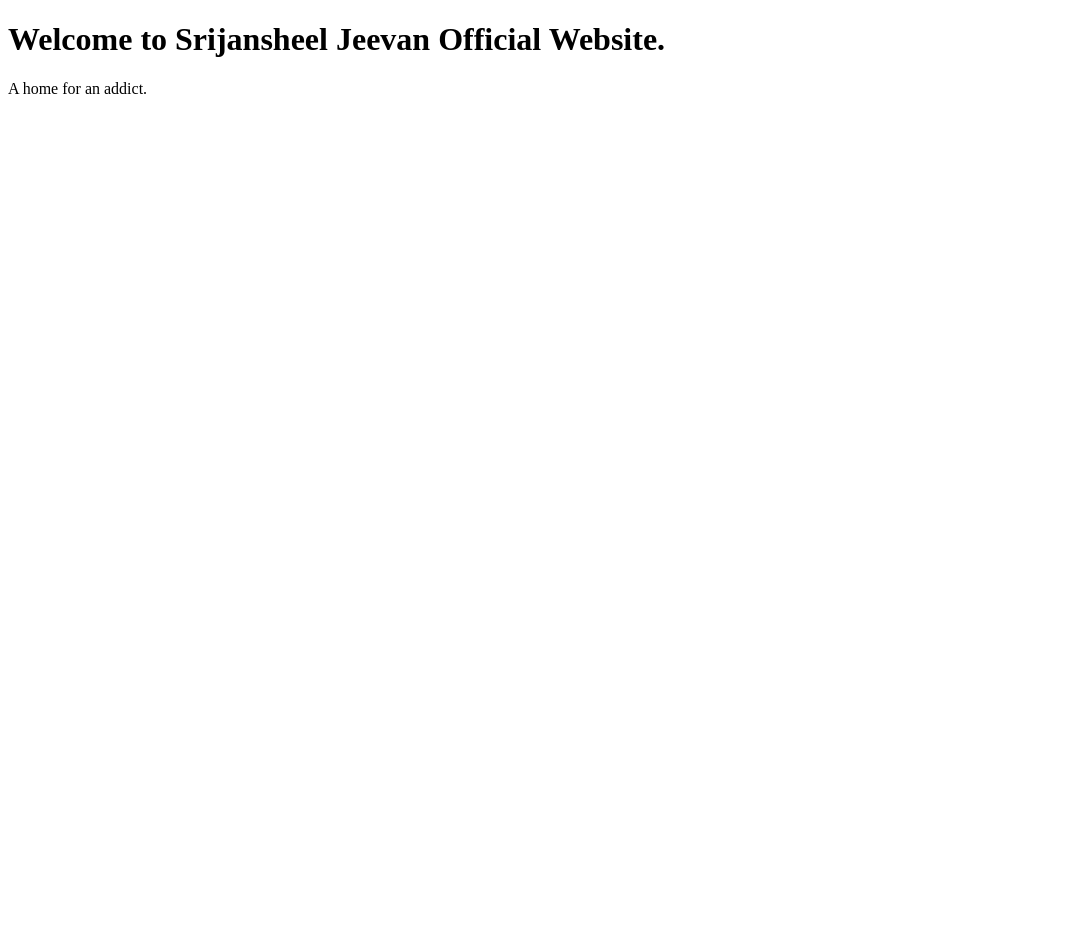
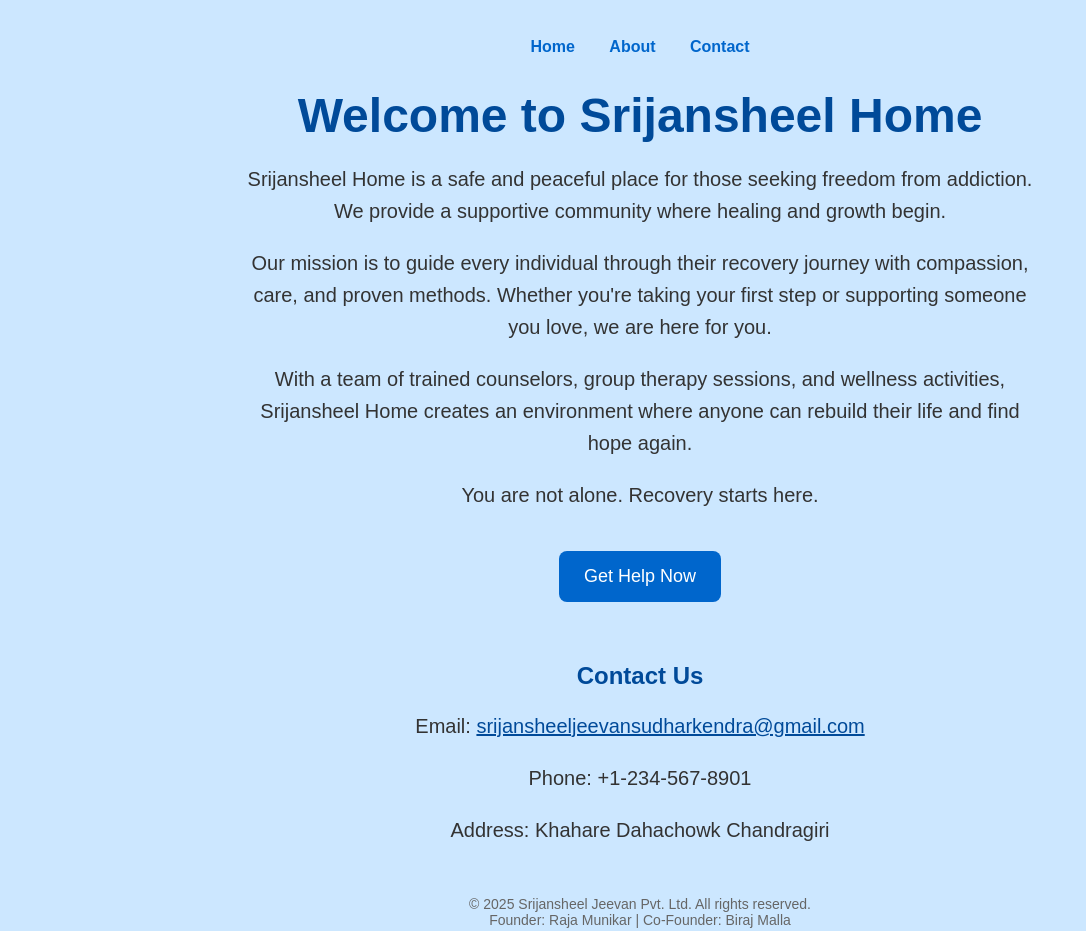
Before and after one commit to billionaire1-glitch/srijansheel_website, a plain HTML site: page index.html in a window 1280 px wide. Shown: the whole page, without its empty margins (0-1086 px from the left). Before the commit the page ends 800 px from the top, so only its background shows below. Drawn offline with Linux system fonts and the light colour scheme.

Commit message:
Update index.html

```diff
--- a/index.html
+++ b/index.html
@@ -1,10 +1,101 @@
 <!DOCTYPE html>
 <html>
 <head>
-    <title>My Business</title>
+    <title>Srijansheel Home - A Home for Addicts</title>
+    <style>
+        body {
+            background-color: #cce7ff; /* Light blue mixed with white */
+            color: #333333; /* Darker text for readability */
+            font-family: Arial, sans-serif;
+            text-align: center;
+            padding: 30px;
+        }
+
+        nav {
+            margin-bottom: 30px;
+        }
+
+        nav a {
+            margin: 0 15px;
+            text-decoration: none;
+            color: #0066cc;
+            font-weight: bold;
+        }
+
+        h1 {
+            color: #004a99;
+            font-size: 48px;
+            margin-bottom: 20px;
+        }
+
+        p {
+            font-size: 20px;
+            max-width: 800px;
+            margin: 0 auto 20px;
+            line-height: 1.6;
+        }
+
+        .button {
+            display: inline-block;
+            background-color: #0066cc;
+            color: white;
+            padding: 15px 25px;
+            text-decoration: none;
+            border-radius: 8px;
+            margin-top: 20px;
+            font-size: 18px;
+        }
+
+        footer {
+            margin-top: 50px;
+            font-size: 14px;
+            color: #666666;
+        }
+    </style>
 </head>
 <body>
-    <h1>Welcome to Srijansheel Jeevan Official Website.</h1>
-    <p>A home for an addict.</p>
+
+    <!-- Navigation Menu -->
+    <nav>
+        <a href="#home">Home</a>
+        <a href="#about">About</a>
+        <a href="#contact">Contact</a>
+    </nav>
+
+    <!-- Home Section -->
+    <h1 id="home">Welcome to Srijansheel Home</h1>
+
+    <p>
+        Srijansheel Home is a safe and peaceful place for those seeking freedom from addiction.
+        We provide a supportive community where healing and growth begin.
+    </p>
+
+    <p>
+        Our mission is to guide every individual through their recovery journey with compassion, care, and proven methods.
+        Whether you're taking your first step or supporting someone you love, we are here for you.
+    </p>
+
+    <p>
+        With a team of trained counselors, group therapy sessions, and wellness activities,
+        Srijansheel Home creates an environment where anyone can rebuild their life and find hope again.
+    </p>
+
+    <p>
+        You are not alone. Recovery starts here.
+    </p>
+
+    <!-- Get Help Button -->
+    <a href="#contact" class="button">Get Help Now</a>
+
+    <!-- Contact Section -->
+    <h2 id="contact" style="margin-top: 60px; color: #004a99;">Contact Us</h2>
+    <p>Email: <a href="mailto:srijansheeljeevansudharkendra@gmail.com" style="color: #004a99;">srijansheeljeevansudharkendra@gmail.com</a></p>
+    <p>Phone: +1-234-567-8901</p>
+    <p>Address: Khahare Dahachowk Chandragiri</p>
+
+    <footer>
+        &copy; 2025 Srijansheel Jeevan Pvt. Ltd. All rights reserved.<br>
+        Founder: Raja Munikar | Co-Founder: Biraj Malla
+    </footer>
 </body>
 </html>
```
